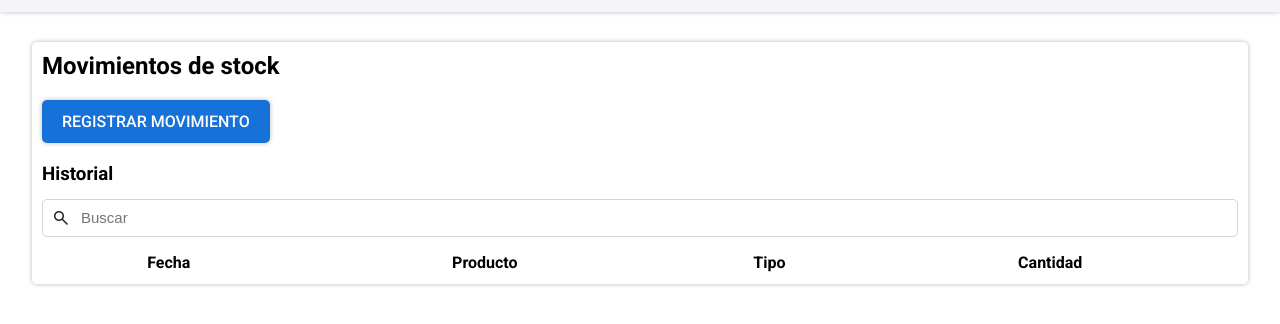
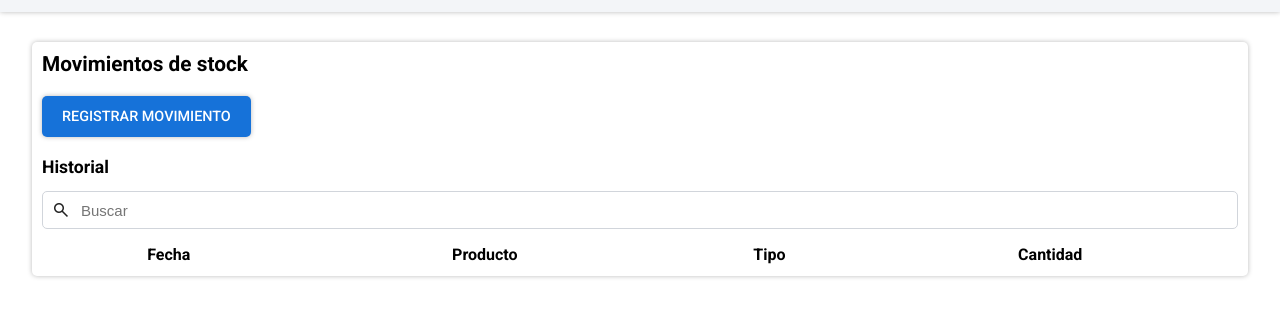
Before and after one commit to matheussgomes805/moretti-gelato, a plain HTML site: page frontend/index.html in a window 1280 px wide. Shown: the part 46-370 px from the top of the page. Drawn offline with nearby package versions, Linux system fonts and the light colour scheme.

Commit message:
style: ajustar tamaños de texto y botones

```diff
--- a/frontend/css/style.css
+++ b/frontend/css/style.css
@@ -88,6 +88,7 @@ nav a {
   padding: 10px;
   color: var(--fuente);
   transition: 0.2s;
+  border-radius: 5px;
 }
 
 nav a .material-symbols-outlined {
@@ -96,7 +97,6 @@ nav a .material-symbols-outlined {
 
 nav a:hover {
   background-color: var(--hover);
-  border-radius: 5px;
 }
 
 main {
@@ -111,6 +111,10 @@ main {
   gap: 20px;
 }
 
+main h2 {
+  font-size: 1.3em;
+}
+
 .botonAzul {
   text-decoration: none;
   background-color: var(--botonAzul);
@@ -120,10 +124,15 @@ main {
   box-shadow: 0px 0px 5px 0px rgba(0, 0, 0, 0.274);
   font-weight: 500;
   transition: 0.2s;
+  font-size: 0.9em;
 }
 
 .botonAzul:hover {
   background-color: #105cb5;
+}
+
+section h3 {
+  font-size: 1.1em;
 }
 
 .info {
@@ -151,7 +160,7 @@ main {
 .busqueda > input {
   border: none;
   width: 100%;
-  font-size: 14px;
+  font-size: 15px;
 }
 
 .busqueda > input:focus {
```
